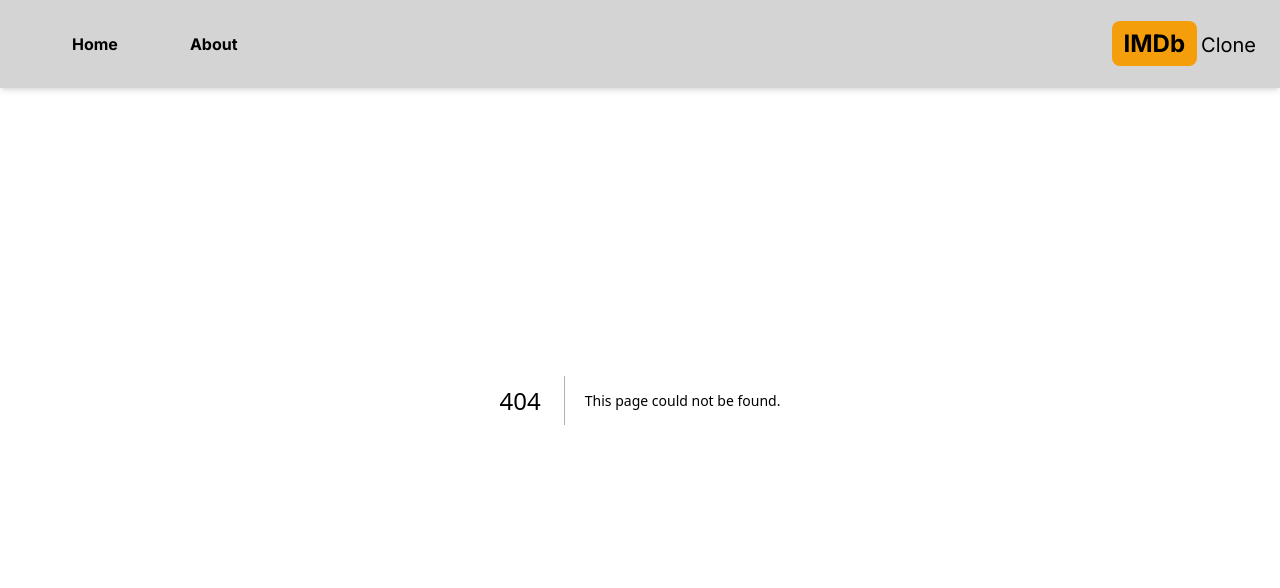
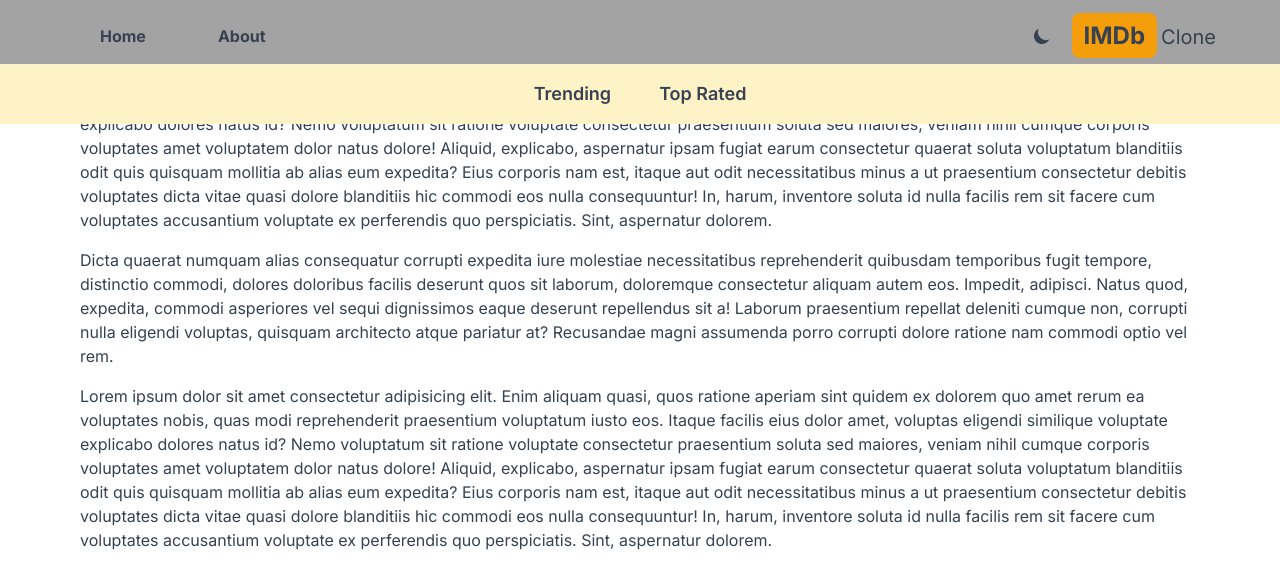
Before and after one commit to 106joshman/nextjs-project, a Next.js app: page /about in a window 1280 px wide. Before the commit this address had no page. Shown: the top 588 px of the page. Built offline with nearby package versions, Linux system fonts and the light colour scheme.

Commit message:
dark mode and navbar section added

```diff
--- a/package.json
+++ b/package.json
@@ -13,6 +13,7 @@
     "eslint": "8.40.0",
     "eslint-config-next": "13.4.2",
     "next": "13.4.2",
+    "next-themes": "^0.2.1",
     "postcss": "8.4.23",
     "react": "18.2.0",
     "react-dom": "18.2.0",
--- /dev/null
+++ b/src/app/Provider/Providers.jsx
@@ -0,0 +1,15 @@
+"use client";
+import { ThemeProvider } from "next-themes";
+import React from "react";
+
+const Providers = ({ children }) => {
+  return (
+    <ThemeProvider enableSystem={true} attribute="class">
+      <div className="dark:bg-gray-700 dark:text-gray-200 text-gray-700 transition-colors duration-300">
+        {children}
+      </div>
+    </ThemeProvider>
+  );
+};
+
+export default Providers;
--- /dev/null
+++ b/src/app/about/page.jsx
@@ -0,0 +1,52 @@
+import React from "react";
+
+export default function Aboutpage() {
+  return (
+    <div className="pt28 max-w-6xl mx-auto space-y-4 p-4">
+      <h1 className="text-2xl font-medium text-amber-600">About</h1>
+      <p className="">
+        Lorem ipsum dolor sit amet consectetur adipisicing elit. Enim aliquam
+        quasi, quos ratione aperiam sint quidem ex dolorem quo amet rerum ea
+        voluptates nobis, quas modi reprehenderit praesentium voluptatum iusto
+        eos. Itaque facilis eius dolor amet, voluptas eligendi similique
+        voluptate explicabo dolores natus id? Nemo voluptatum sit ratione
+        voluptate consectetur praesentium soluta sed maiores, veniam nihil
+        cumque corporis voluptates amet voluptatem dolor natus dolore! Aliquid,
+        explicabo, aspernatur ipsam fugiat earum consectetur quaerat soluta
+        voluptatum blanditiis odit quis quisquam mollitia ab alias eum expedita?
+        Eius corporis nam est, itaque aut odit necessitatibus minus a ut
+        praesentium consectetur debitis voluptates dicta vitae quasi dolore
+        blanditiis hic commodi eos nulla consequuntur! In, harum, inventore
+        soluta id nulla facilis rem sit facere cum voluptates accusantium
+        voluptate ex perferendis quo perspiciatis. Sint, aspernatur dolorem.
+      </p>
+      <p className="">
+        Dicta quaerat numquam alias consequatur corrupti expedita iure molestiae
+        necessitatibus reprehenderit quibusdam temporibus fugit tempore,
+        distinctio commodi, dolores doloribus facilis deserunt quos sit laborum,
+        doloremque consectetur aliquam autem eos. Impedit, adipisci. Natus quod,
+        expedita, commodi asperiores vel sequi dignissimos eaque deserunt
+        repellendus sit a! Laborum praesentium repellat deleniti cumque non,
+        corrupti nulla eligendi voluptas, quisquam architecto atque pariatur at?
+        Recusandae magni assumenda porro corrupti dolore ratione nam commodi
+        optio vel rem.
+      </p>
+      <p className="">
+        Lorem ipsum dolor sit amet consectetur adipisicing elit. Enim aliquam
+        quasi, quos ratione aperiam sint quidem ex dolorem quo amet rerum ea
+        voluptates nobis, quas modi reprehenderit praesentium voluptatum iusto
+        eos. Itaque facilis eius dolor amet, voluptas eligendi similique
+        voluptate explicabo dolores natus id? Nemo voluptatum sit ratione
+        voluptate consectetur praesentium soluta sed maiores, veniam nihil
+        cumque corporis voluptates amet voluptatem dolor natus dolore! Aliquid,
+        explicabo, aspernatur ipsam fugiat earum consectetur quaerat soluta
+        voluptatum blanditiis odit quis quisquam mollitia ab alias eum expedita?
+        Eius corporis nam est, itaque aut odit necessitatibus minus a ut
+        praesentium consectetur debitis voluptates dicta vitae quasi dolore
+        blanditiis hic commodi eos nulla consequuntur! In, harum, inventore
+        soluta id nulla facilis rem sit facere cum voluptates accusantium
+        voluptate ex perferendis quo perspiciatis. Sint, aspernatur dolorem.
+      </p>
+    </div>
+  );
+}
--- a/src/app/layout.js
+++ b/src/app/layout.js
@@ -1,6 +1,8 @@
 import Header from "@/components/header/Header";
 import "./globals.css";
 import { Inter } from "next/font/google";
+import Providers from "./Provider/Providers";
+import NavBar from "@/components/NavBar/NavBar";
 
 const inter = Inter({ subsets: ["latin"] });
 
@@ -13,8 +15,11 @@ export default function RootLayout({ children }) {
   return (
     <html lang="en">
       <body className={inter.className}>
-        <Header />
-        <main className="container mx-auto"> {children}</main>
+        <Providers>
+          <Header />
+          {/* <NavBar/> */}
+          <main className="container mx-auto"> {children}</main>
+        </Providers>
       </body>
     </html>
   );
--- a/src/app/page.js
+++ b/src/app/page.js
@@ -1,6 +1,6 @@
 export default function Home() {
   return (
-    <main className="">
+    <main className="pt-40">
       <h1>Hello WOrld</h1>
 
       <p>
--- a/src/components/DarkMode/DarkModeSwitch.jsx
+++ b/src/components/DarkMode/DarkModeSwitch.jsx
@@ -1,3 +1,4 @@
+"use client";
 import React, { useEffect, useState } from "react";
 import { HiSun, HiMoon } from "react-icons/hi";
 import { useTheme } from "next-themes";
@@ -10,22 +11,22 @@ export default function DarkModeSwitch() {
     setMounted(true);
   }, []);
 
+  const currentTheme = theme === "system" ? systemTheme : theme;
+
   return (
     <>
-      {/* {mounted &&
-        (currentTheme === "dark" ? ( */}
+      {mounted &&
+        (currentTheme === "dark" ? (
           <HiSun
-        // color="gray"
             onClick={() => setTheme("light")}
             className="cursor-pointer text-xl hover:text-yellow-500 flex items-baseline"
           />
-      {/* ) : ( */}
+        ) : (
           <HiMoon
-        // color="black"
             onClick={() => setTheme("dark")}
             className="cursor-pointer text-xl hover:text-yellow-500 flex items-baseline"
           />
-      {/* ))} */}
+        ))}
     </>
   );
 }
--- /dev/null
+++ b/src/components/NavBar/NavBar.jsx
@@ -0,0 +1,15 @@
+import React from "react";
+import NavbarItem from "./NavbarItem";
+
+export default function NavBar() {
+  return (
+    <div className="static">
+      <div className="fixed w-full pt-16 ">
+        <div className="flex justify-center dark:bg-gray-600 bg-amber-100 lg:text-lg p-4">
+          <NavbarItem title="Trending" param="fetchTrending" />
+          <NavbarItem title="Top Rated" param="fetchTopRated" />
+        </div>
+      </div>
+    </div>
+  );
+}
--- /dev/null
+++ b/src/components/NavBar/NavbarItem.jsx
@@ -0,0 +1,23 @@
+"use client";
+import Link from "next/link";
+import React from "react";
+import { useSearchParams } from "next/navigation";
+
+export default function NavbarItem({ title, param }) {
+  const searchParams = useSearchParams();
+  const genre = searchParams.get("genre");
+  return (
+    <div>
+      <Link
+        className={`m-4 hover:text-amber-600 font-semibold p-2 ${
+          genre &&
+          genre === param &&
+          "underline underline-offset-8 decoration-4 decoration-amber-500 rounded-lg"
+        }`}
+        href={`/?genre=${param}`}
+      >
+        {title}
+      </Link>
+    </div>
+  );
+}
--- a/src/components/header/Header.jsx
+++ b/src/components/header/Header.jsx
@@ -2,14 +2,16 @@ import Link from "next/link";
 import React from "react";
 import { AiFillHome } from "react-icons/ai";
 import { BsFillInfoCircleFill } from "react-icons/bs";
+import DarkModeSwitch from "../DarkMode/DarkModeSwitch";
+import NavBar from "../NavBar/NavBar";
 
 const Header = () => {
   return (
     <>
-      <header className="flex justifycenter items-center py-4 px-4 md:px-6 fixed bg-neutral-300 shadow-md w-full ">
-        <nav className="container flex items-center select-none justify-between">
+      <header className="flex justifycenter items-center py-4 px-4 md:px-6 fixed bg-neutral-400 shadow-md w-full ">
+        <nav className="container max-w-6xl mx-auto flex items-center select-none justify-between">
           <div className="flex items-center">
-            <div className="left flex items-center bgblack rounded-lg py-2 px-3 font-bold">
+            <div className="left flex items-center bgblack rounded-lg font-bold">
               <Link
                 href="/"
                 className="flex lg:mx-6 hover:text-amber-600 py-2 px-3"
@@ -27,18 +29,21 @@ const Header = () => {
             </div>
           </div>
 
-          <div className="right">
-          {/* <DarkModeSwitch /> */}
+          <div className="right flex items-center space-x-5">
+            <DarkModeSwitch />
 
-            <Link href='/'>
+            <Link href="/">
               <h2 className="text-2xl">
-                <span className="font-bold bg-amber-500 py-2 px-3 rounded-lg mr-1">IMDb</span>
+                <span className="font-bold bg-amber-500 py-2 px-3 rounded-lg mr-1">
+                  IMDb
+                </span>
                 <span className="text-xl hidden sm:inline">Clone</span>
               </h2>
             </Link>
           </div>
         </nav>
       </header>
+      <NavBar />
     </>
   );
 };
--- a/tailwind.config.js
+++ b/tailwind.config.js
@@ -1,5 +1,6 @@
 /** @type {import('tailwindcss').Config} */
 module.exports = {
+  darkMode: "class",
   content: [
     './src/pages/**/*.{js,ts,jsx,tsx,mdx}',
     './src/components/**/*.{js,ts,jsx,tsx,mdx}',
```
Also changed, not shown: 2 other files (tests, documents, lock files or other folders). Lines whose indentation alone changed are shown as unchanged.
